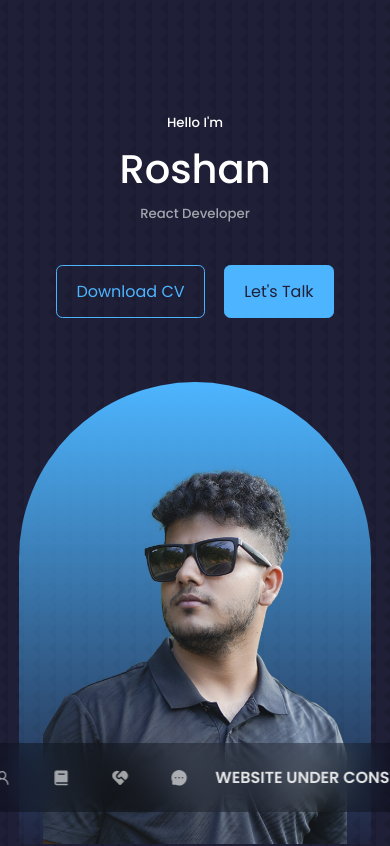
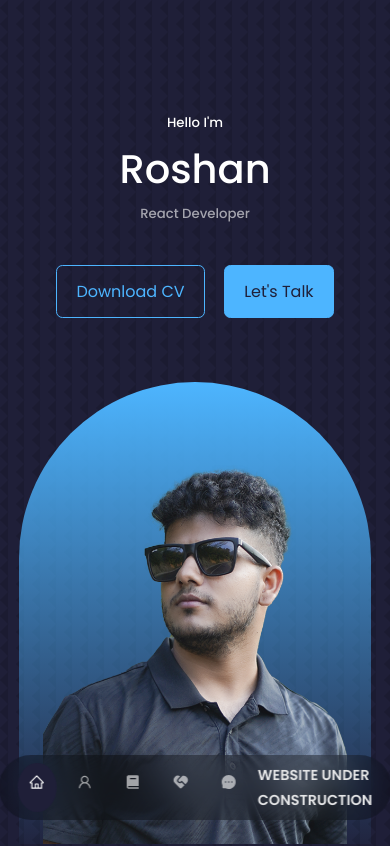
Before and after one commit to roshan-42/Portfolio, a React (Create React App) app: page / in a window 390 px wide. Shown: the top 846 px of the page. Built offline with nearby package versions, Linux system fonts and the light colour scheme.

Commit message:
mediaquery

```diff
--- a/src/components/nav/nav.css
+++ b/src/components/nav/nav.css
@@ -1,6 +1,6 @@
 nav {
   background: rgba(0, 0, 0, 0.3);
-  width: max-content;
+  width: auto;
   display: block;
   padding: 0.7rem 1.7rem;
   /* top-bottom, left-right */
@@ -38,3 +38,25 @@
   position: relative;
   align-items: center;
 }
+
+/* Media query for mobile phones */
+@media screen and (max-width: 480px) {
+  nav {
+    /* Adjust the padding and bottom spacing for mobile */
+    padding: 0.5rem 1.2rem;
+    bottom: 1.5rem;
+    gap: 0.6rem; /* Reduce the gap between elements */
+  }
+
+  nav a {
+    /* Reduce the font size and padding for mobile nav links */
+    font-size: 1rem;
+    padding: 0.7rem;
+  }
+
+  nav p {
+    /* Adjust the font-size and alignment for mobile nav paragraphs */
+    font-size: 0.9rem;
+    align-items: flex-start;
+  }
+}
```
